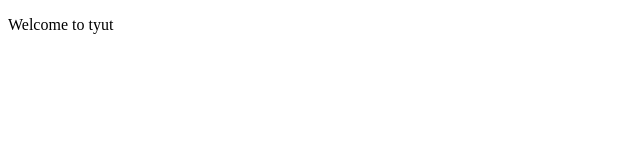
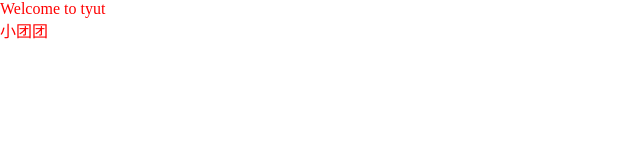
Before and after one commit to bhksdsg/git-demo, a plain HTML site: page index.html in a window 1280 px wide. Shown: the whole page, without its empty margins (0-640 px from the left). Drawn offline with Linux system fonts and the light colour scheme.

Commit message:
dev init

```diff
--- a/index.html
+++ b/index.html
@@ -5,8 +5,10 @@
     <meta name="viewport" content="width=device-width, initial-scale=1.0">
     <meta http-equiv="X-UA-Compatible" content="ie=edge">
     <title>Document</title>
+    <link rel="stylesheet" href="./index.css">
 </head>
 <body>
     <p>Welcome to tyut</p>
+    <p>小团团</p>
 </body>
 </html>
```
